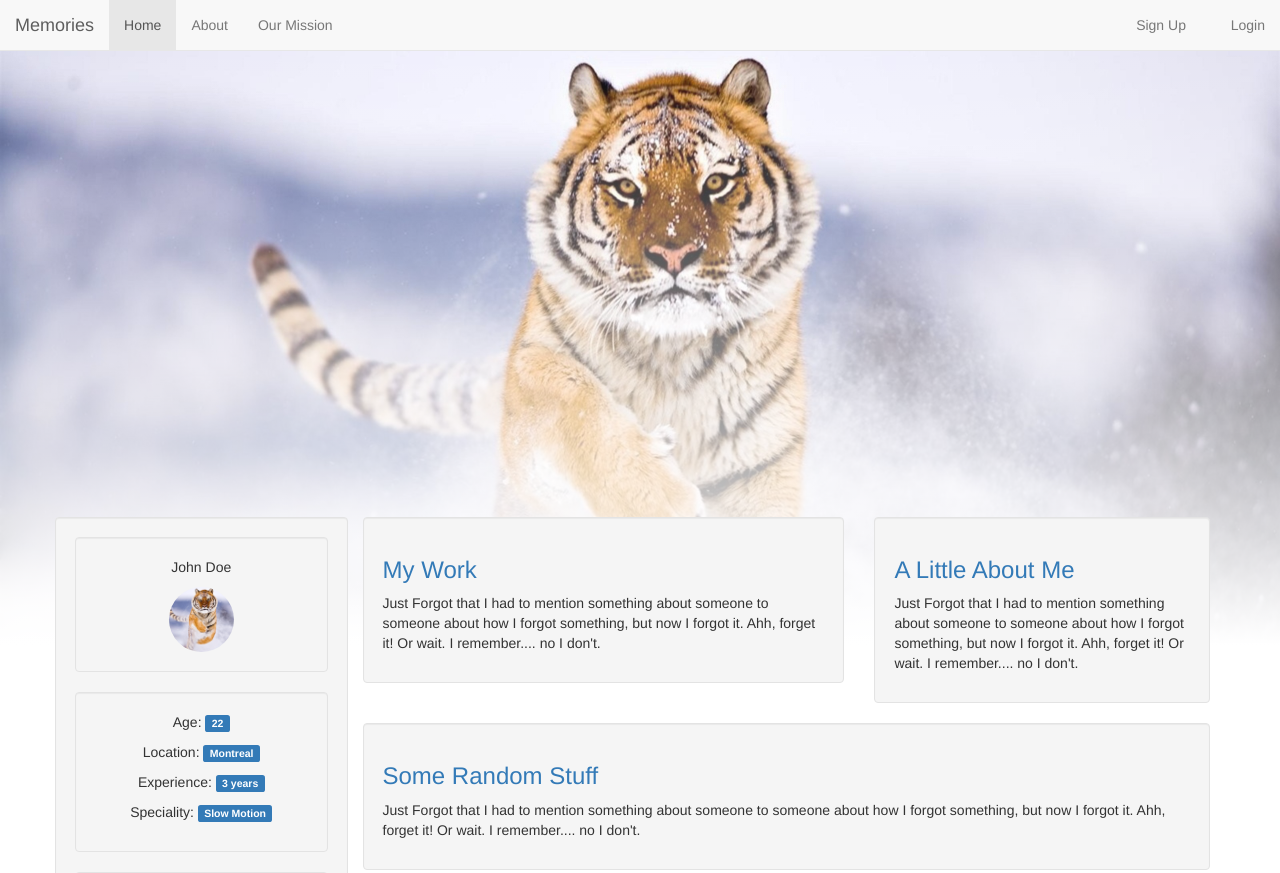
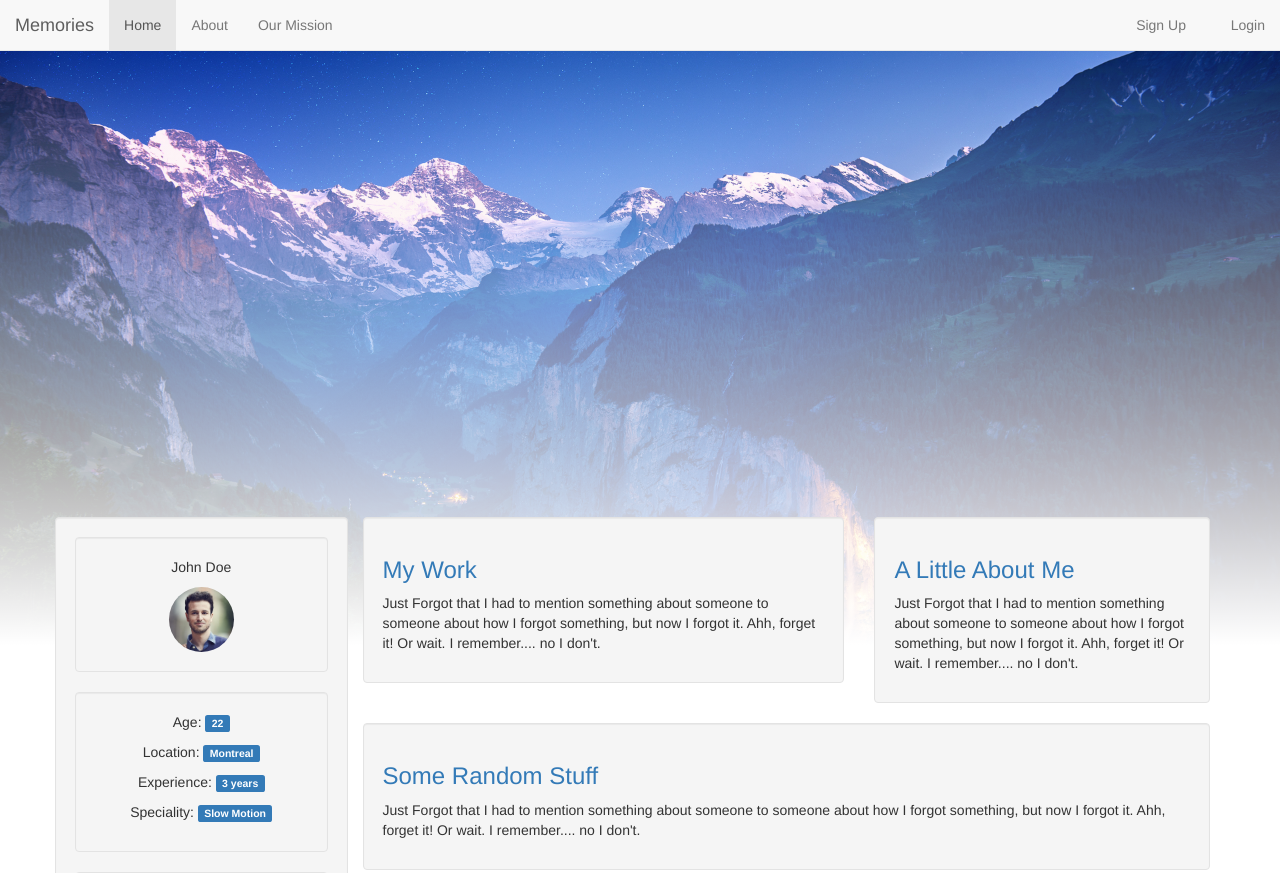
Before and after one commit to francisbr/Memories, a PHP site: page /profile.php in a window 1280 px wide. Shown: the top 873 px of the page. Run offline with PHP 8.4, Linux system fonts and the light colour scheme; some libraries are stand-ins or nearby versions; some web fonts are replaced.

Commit message:
nouvelles photo pour mettre le site plus beau

```diff
--- a/profile.php
+++ b/profile.php
@@ -13,7 +13,7 @@
 .bg-img {
     height: 600px;
     background-position: 50% 30%;
-    background: linear-gradient(transparent, #ffffff), url("tigre.jpg") ;
+    background: linear-gradient(transparent, #ffffff), url("bg.jpg") ;
     background-size: cover;
     margin-bottom: -10%;
 }
@@ -32,7 +32,7 @@ $(document).ready(function(){
         <div class="col-sm-3 well">
             <div class="well">
                 <p>John Doe</p>
-                <div class="profile_pic img-circle" style="background-image: url('tigre.jpg');"></div>
+                <div class="profile_pic img-circle" style="background-image: url('pp.jpg');"></div>
             </div>
             <div class="well">
                 <p>Age: <span class="label label-primary">22</span></p>
```
Also changed, not shown: search_videograph.php (+8 -8 lines), bg.jpg (added), pp.jpg (added).
